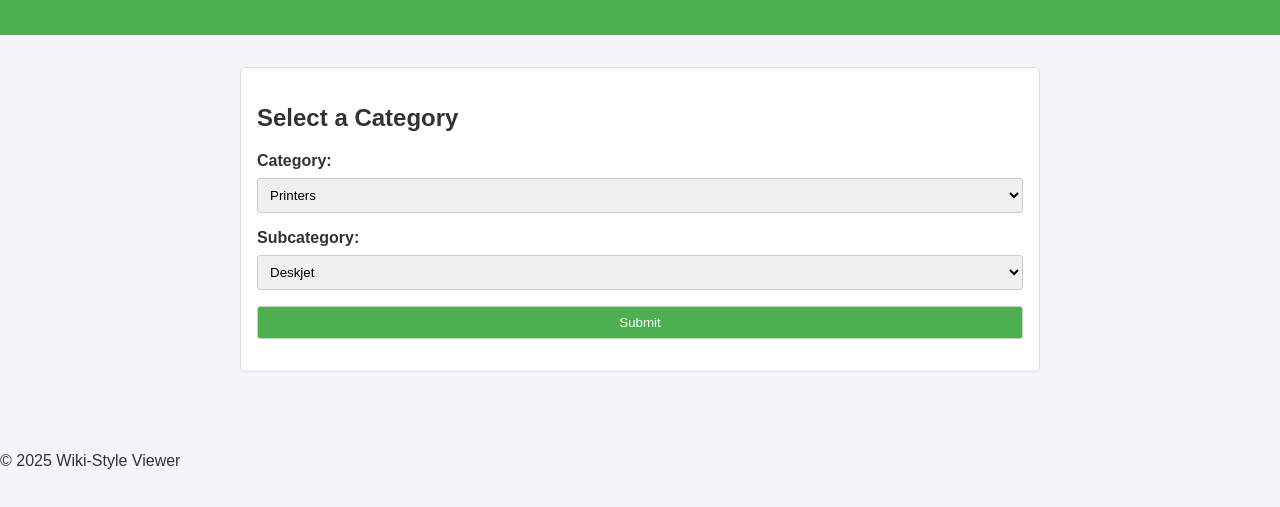
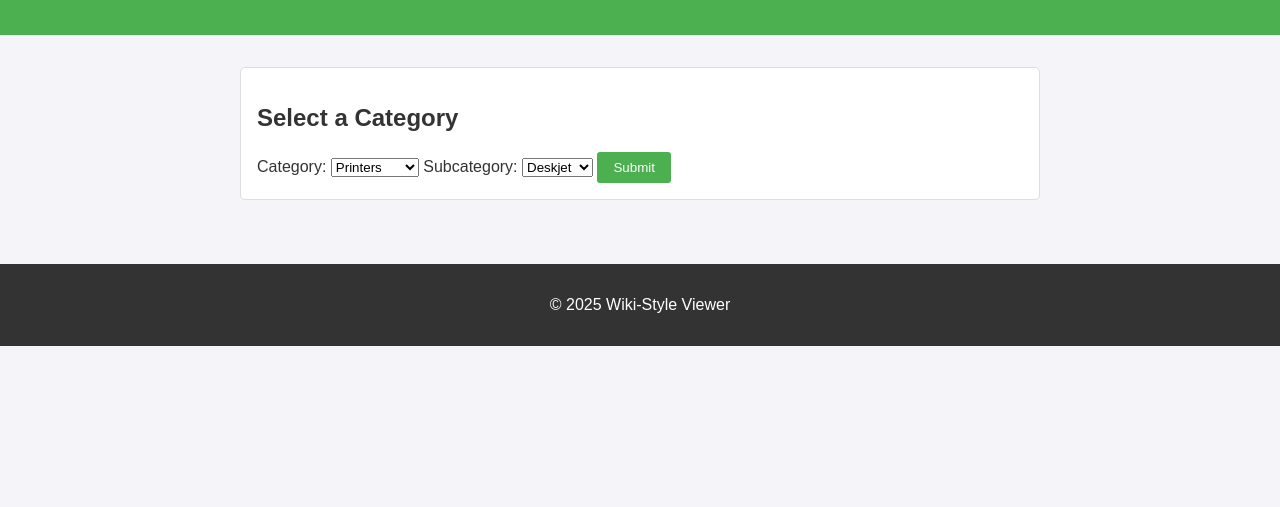
Before and after one commit to JasonAdder/broskis, a plain HTML site: page index.html in a window 1280 px wide. Shown: the part 77-584 px from the top of the page. Drawn offline with Linux system fonts and the light colour scheme.

Commit message:
Update style.css

```diff
--- a/style.css
+++ b/style.css
@@ -28,23 +28,12 @@ section {
     border-radius: 5px;
 }
 
-label {
-    display: block;
-    margin-bottom: 0.5rem;
-    font-weight: bold;
-}
-
-select, button {
-    margin-bottom: 1rem;
-    padding: 0.5rem;
-    border-radius: 3px;
-    border: 1px solid #ccc;
-    width: 100%;
-}
-
 button {
     background-color: #4CAF50;
     color: white;
+    border: none;
+    padding: 0.5rem 1rem;
+    border-radius: 3px;
     cursor: pointer;
 }
 
@@ -52,9 +41,18 @@ button:hover {
     background-color: #45a049;
 }
 
-#info-content {
+.details {
+    display: none;
+    margin-top: 1rem;
     padding: 1rem;
     background-color: #f9f9f9;
     border: 1px solid #ddd;
     border-radius: 5px;
 }
+
+footer {
+    text-align: center;
+    padding: 1rem;
+    background-color: #333;
+    color: white;
+}
```
